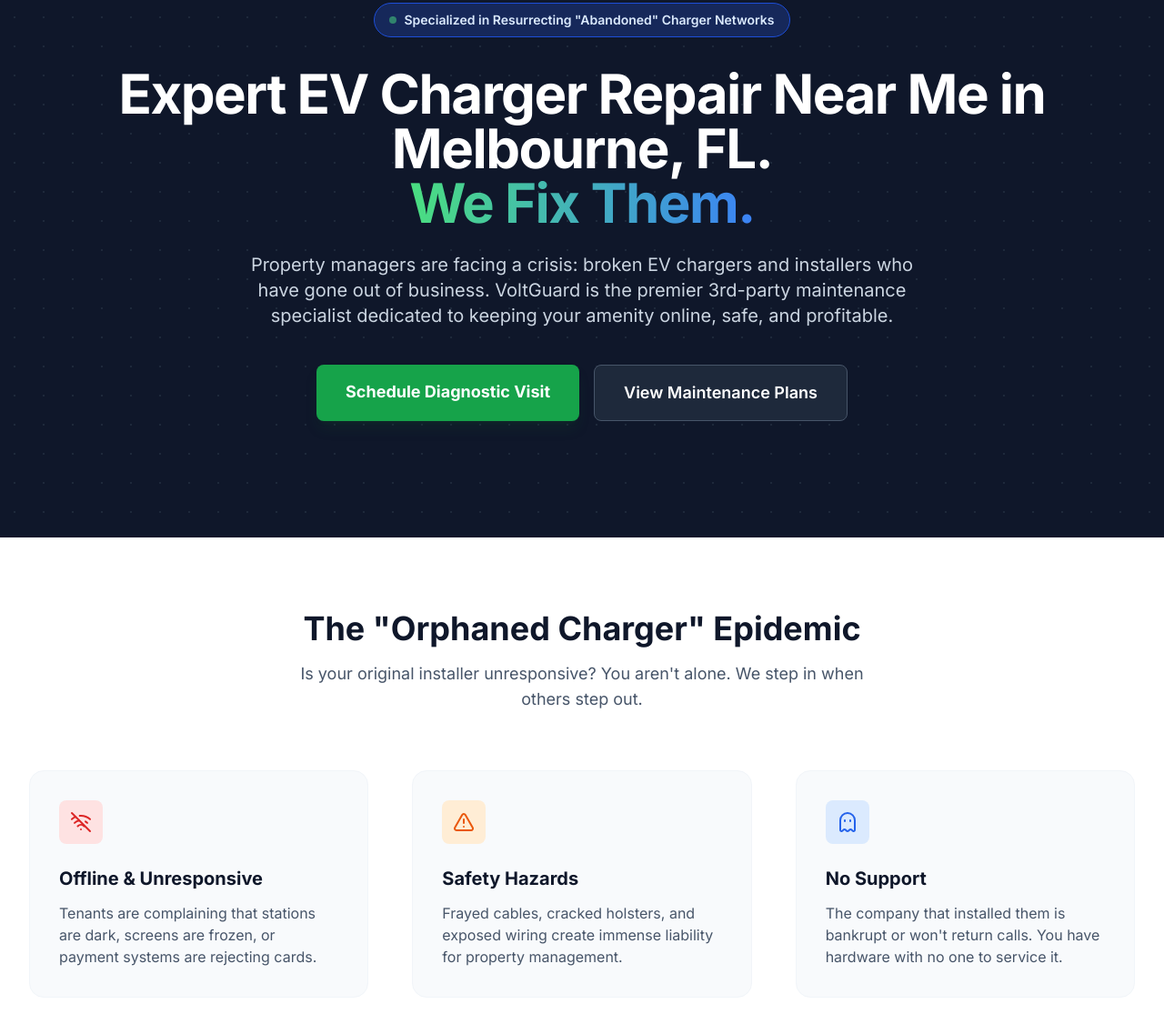
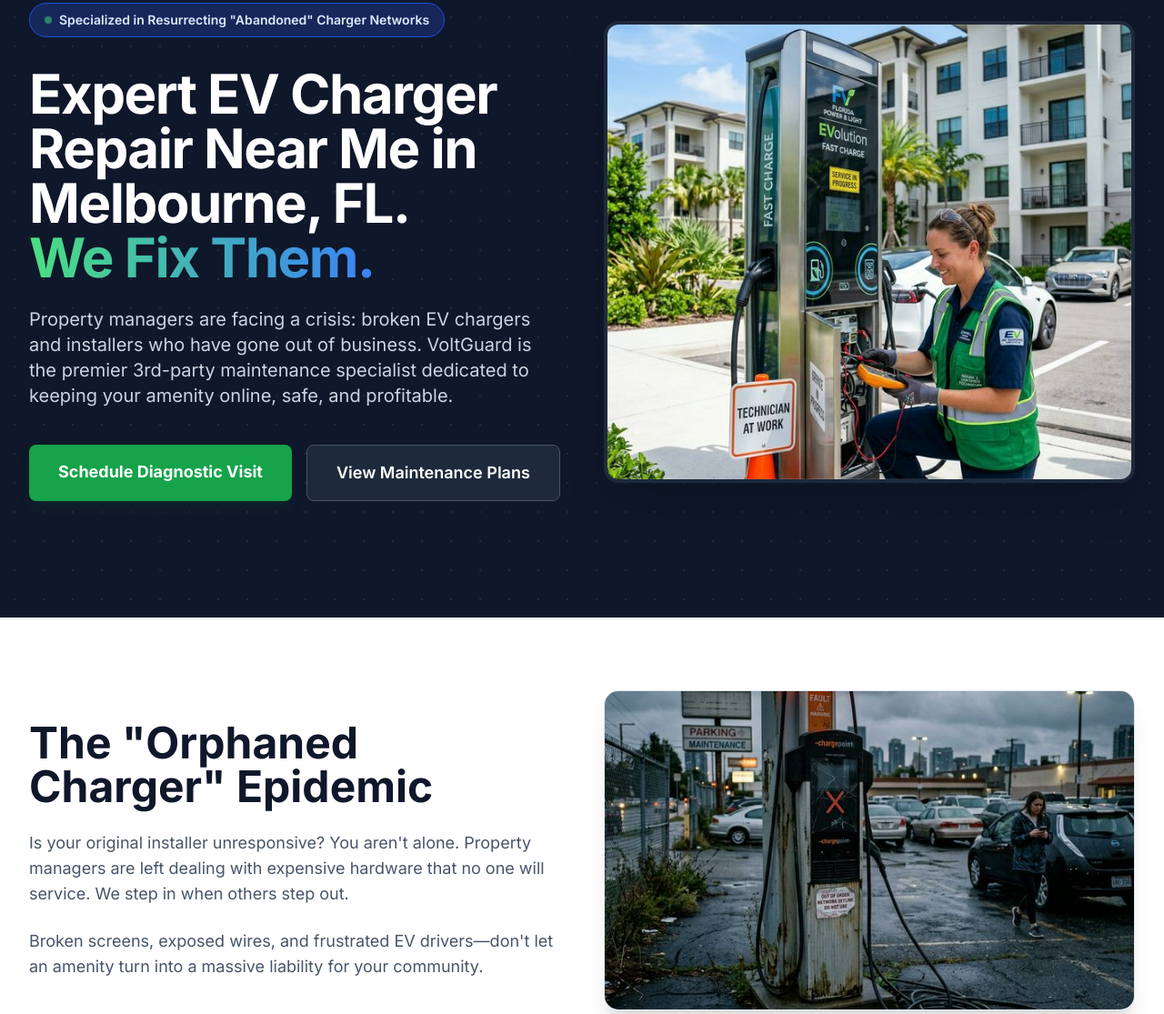
Before and after one commit to richducat/voltguard, a plain HTML site: page index.html in a window 1280 px wide. Shown: the part 174-1289 px from the top of the page at 91% size. Drawn offline with nearby package versions, Linux system fonts and the light colour scheme.

Commit message:
feat: adding generated advertising images for hero and problem sections

```diff
--- a/index.html
+++ b/index.html
@@ -113,7 +113,9 @@
 
   <!-- Hero Section -->
   <section class="hero-pattern text-white pt-24 pb-32">
-    <div class="max-w-7xl mx-auto px-4 sm:px-6 lg:px-8 text-center">
+    <div class="max-w-7xl mx-auto px-4 sm:px-6 lg:px-8">
+      <div class="grid md:grid-cols-2 gap-12 items-center">
+        <div>
           <div class="inline-flex items-center px-4 py-2 rounded-full bg-blue-900/50 border border-blue-700 text-blue-100 text-sm font-semibold mb-8">
             <span class="flex h-2 w-2 rounded-full bg-green-400 mr-2 animate-pulse"></span>
             Specialized in Resurrecting "Abandoned" Charger Networks
@@ -122,18 +124,24 @@
             Expert EV Charger Repair Near Me in Melbourne, FL.<br>
             <span class="text-transparent bg-clip-text bg-gradient-to-r from-green-400 to-blue-500">We Fix Them.</span>
           </h1>
-      <p class="mt-4 text-xl text-slate-300 max-w-3xl mx-auto mb-10">
+          <p class="mt-4 text-xl text-slate-300 mb-10">
             Property managers are facing a crisis: broken EV chargers and installers who have gone out of business.
             VoltGuard is the premier 3rd-party maintenance specialist dedicated to keeping your amenity online, safe,
             and profitable.
           </p>
-      <div class="flex flex-col sm:flex-row justify-center gap-4">
-        <a href="#contact" class="px-8 py-4 bg-green-600 hover:bg-green-700 rounded-lg text-lg font-bold transition shadow-lg shadow-green-900/20">
+          <div class="flex flex-col sm:flex-row gap-4">
+            <a href="#contact" class="px-8 py-4 bg-green-600 hover:bg-green-700 rounded-lg text-lg font-bold transition shadow-lg shadow-green-900/20 text-center">
               Schedule Diagnostic Visit
             </a>
-        <a href="#services" class="px-8 py-4 bg-slate-800 hover:bg-slate-700 border border-slate-600 rounded-lg text-lg font-semibold transition">
+            <a href="#services" class="px-8 py-4 bg-slate-800 hover:bg-slate-700 border border-slate-600 rounded-lg text-lg font-semibold transition text-center">
               View Maintenance Plans
             </a>
+          </div>
+        </div>
+        <div class="rounded-2xl overflow-hidden shadow-2xl relative hidden md:block border-4 border-slate-800">
+          <img src="/assets/images/hero_expert_repair.png" alt="VoltGuard Technician Repairing EV Charger" class="w-full h-[500px] object-cover hover:scale-105 transition duration-700">
+          <div class="absolute inset-0 ring-1 ring-inset ring-white/10 rounded-2xl"></div>
+        </div>
       </div>
     </div>
   </section>
@@ -141,11 +149,19 @@
   <!-- The Reality Section (Pain Points) -->
   <section id="problem" class="py-20 bg-white">
     <div class="max-w-7xl mx-auto px-4 sm:px-6 lg:px-8">
-      <div class="text-center mb-16">
-        <h2 class="text-3xl font-bold text-slate-900 sm:text-4xl">The "Orphaned Charger" Epidemic</h2>
-        <p class="mt-4 text-lg text-slate-600 max-w-2xl mx-auto">
-          Is your original installer unresponsive? You aren't alone. We step in when others step out.
+      <div class="grid lg:grid-cols-2 gap-12 items-center mb-16">
+        <div>
+          <h2 class="text-3xl font-bold text-slate-900 sm:text-5xl mb-6">The "Orphaned Charger" Epidemic</h2>
+          <p class="text-lg text-slate-600 mb-6 font-medium">
+            Is your original installer unresponsive? You aren't alone. Property managers are left dealing with expensive hardware that no one will service. We step in when others step out.
           </p>
+          <p class="text-lg text-slate-600">
+            Broken screens, exposed wires, and frustrated EV drivers—don't let an amenity turn into a massive liability for your community.
+          </p>
+        </div>
+        <div class="rounded-2xl overflow-hidden shadow-xl border border-slate-200">
+           <img src="/assets/images/abandoned_charger_problem.png" alt="Broken and Abandoned EV Charging Station" class="w-full h-[350px] object-cover hover:scale-105 transition duration-700">
+        </div>
       </div>
 
       <div class="grid md:grid-cols-3 gap-12">
```
Also changed, not shown: assets/images/abandoned_charger_problem.png (added), assets/images/hero_expert_repair.png (added). Lines whose indentation alone changed are shown as unchanged.
